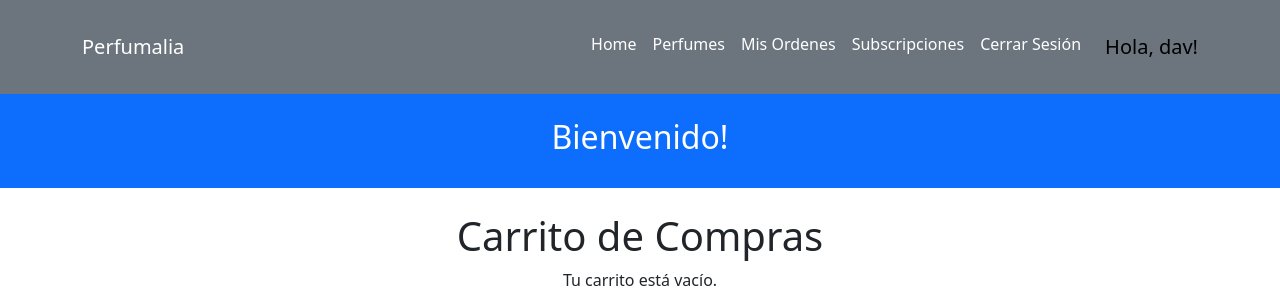
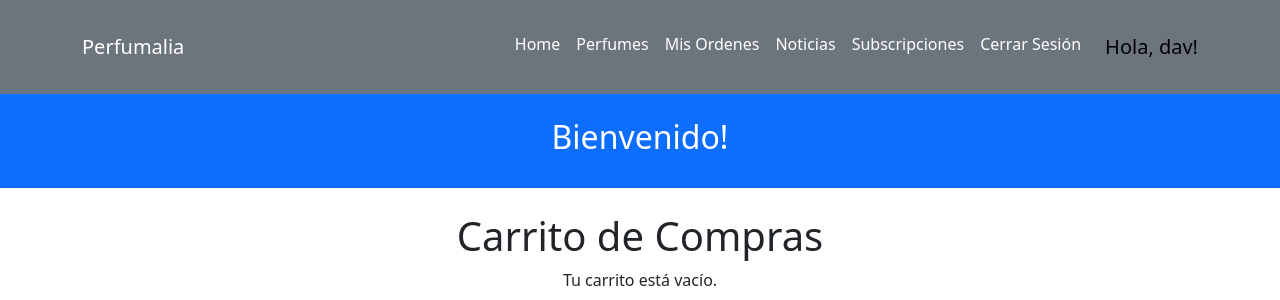
Before and after one commit to pascualgomz/perfumalia-project, a Django app: page /cart in a window 1280 px wide. Shown: the top 300 px of the page. Run offline with Django 5.2, Linux system fonts and the light colour scheme; a user stored in the database is signed in; data comes from the database, SQL or seed files in the repository.

Commit message:
news added to the mainpage

```diff
--- a/perfumalia/store/templates/base.html
+++ b/perfumalia/store/templates/base.html
@@ -30,7 +30,9 @@
             {% if cart_items_count > 0 %}
               <a class="nav-link active" href="{% url 'cart' %}">Ir al carrito</a>
             {% endif %}
+
             <a class="nav-link active" href="{% url 'orders' %}">Mis Ordenes</a>
+            <a class="nav-link active" href="{% url 'news' %}">Noticias</a>
             <a class="nav-link active" href="{% url 'subscriptions' %}">Subscripciones</a>
             <a class="nav-link active" href="{% url 'logout' %}">Cerrar Sesión</a>
             <span class="navbar-text ms-3" style="font-size: 1.25rem; color: black;">Hola, {{ user.name }}!</span>
```
